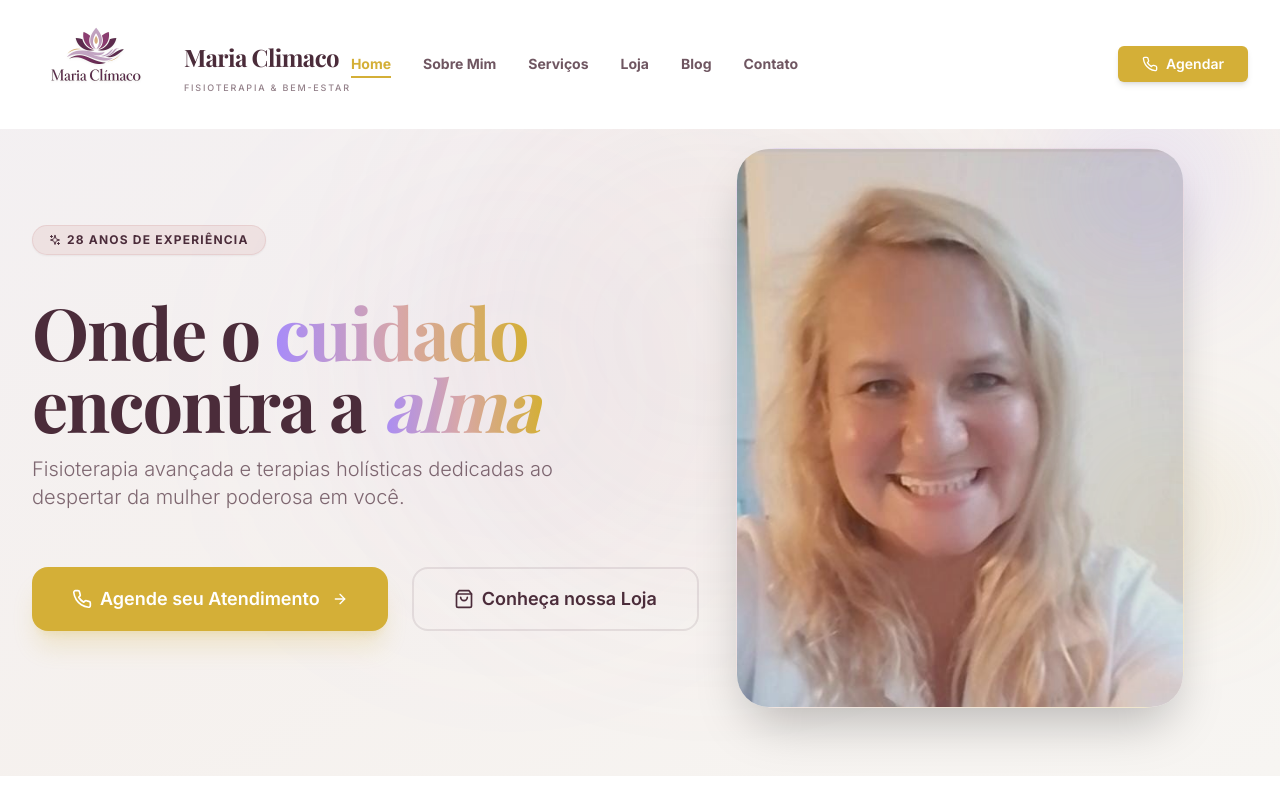
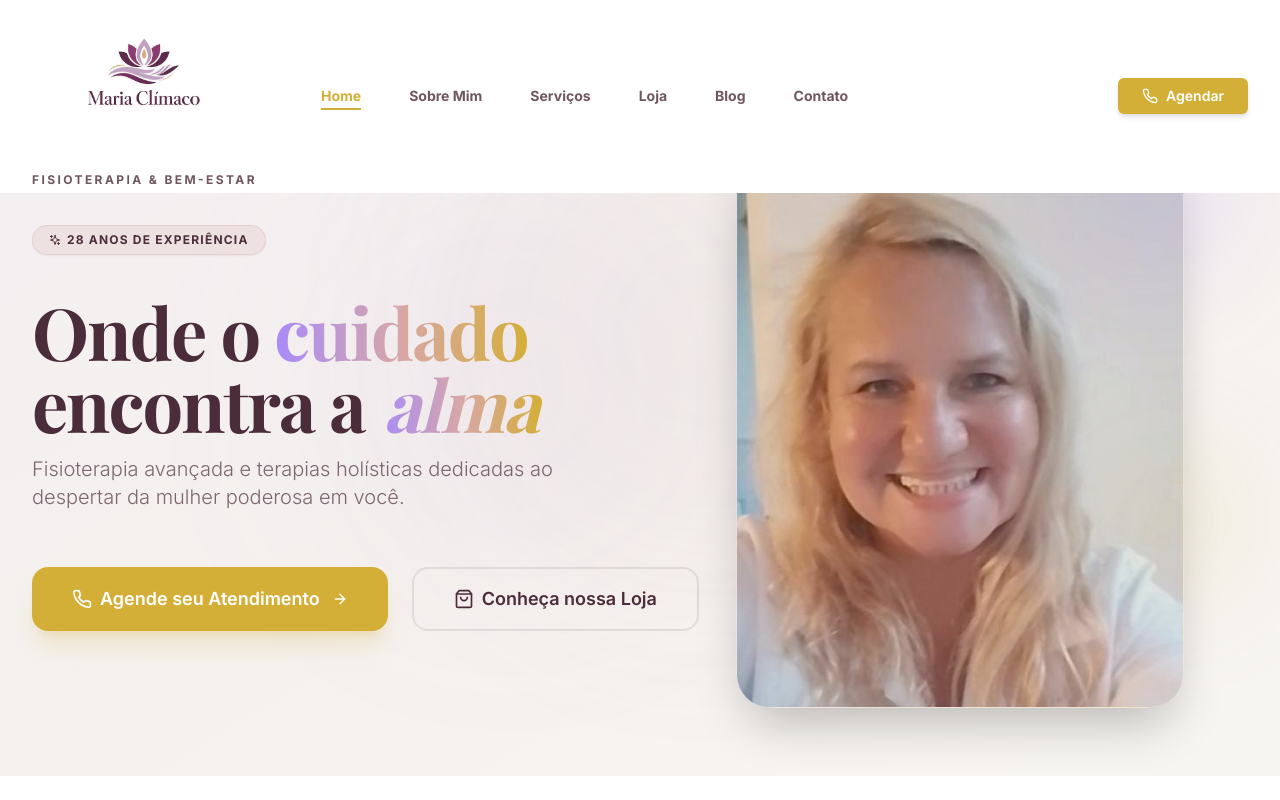
Before and after one commit to leo-schlanger/maria-climaco, a React (Vite) app: page / in a window 1280 px wide. Shown: the top 800 px of the page. Built offline with nearby package versions, Linux system fonts and the light colour scheme.

Commit message:
feat: Add a new responsive Header component, configure deployment rewrites/redirects, and update Open Graph meta tags.

```diff
--- a/index.html
+++ b/index.html
@@ -17,12 +17,12 @@
 
   <!-- Open Graph / Facebook -->
   <meta property="og:type" content="website" />
-  <meta property="og:url" content="https://mariaclimaco.com.br/" />
+  <meta property="og:url" content="/" />
   <meta property="og:title" content="Maria Climaco | Fisioterapeuta & Terapeuta do Feminino" />
   <meta property="og:description"
     content="Especialista em Fisioterapia e Terapias do Feminino com 28 anos de experiência. Transforme sua saúde e bem-estar com cuidados integrais e humanizados." />
-  <meta property="og:image" content="https://mariaclimaco.com.br/logo.png" />
-  <meta property="og:image:secure_url" content="https://mariaclimaco.com.br/logo.png" />
+  <meta property="og:image" content="/logo.png" />
+  <meta property="og:image:secure_url" content="/logo.png" />
   <meta property="og:image:type" content="image/png" />
   <meta property="og:image:width" content="1200" />
   <meta property="og:image:height" content="630" />
@@ -30,11 +30,11 @@
 
   <!-- Twitter -->
   <meta property="twitter:card" content="summary_large_image" />
-  <meta property="twitter:url" content="https://mariaclimaco.com.br/" />
+  <meta property="twitter:url" content="/" />
   <meta property="twitter:title" content="Maria Climaco | Fisioterapeuta & Terapeuta do Feminino" />
   <meta property="twitter:description"
     content="Fisioterapia, Estética e Terapias do Feminino com 28 anos de experiência." />
-  <meta property="twitter:image" content="https://mariaclimaco.com.br/logo.png" />
+  <meta property="twitter:image" content="/logo.png" />
 
   <!-- Google Fonts -->
   <link rel="preconnect" href="https://fonts.googleapis.com" />
@@ -49,7 +49,7 @@
       "@context": "https://schema.org",
       "@type": "LocalBusiness",
       "name": "Maria Climaco - Fisioterapia e Terapias",
-      "image": "https://mariaclimaco.com.br/logo.png",
+      "image": "/logo.png",
       "description": "Fisioterapeuta & Terapeuta do Feminino com 28 anos de experiência em fisioterapia ortopédica, estética avançada e terapias energéticas.",
       "address": {
         "@type": "PostalAddress",
--- a/src/components/layout/Header.jsx
+++ b/src/components/layout/Header.jsx
@@ -37,25 +37,22 @@ export default function Header() {
                 }`}
         >
             <nav className="container-custom" aria-label="Global">
-                <div className="flex items-center justify-between h-24 md:h-32 transition-all duration-500">
+                <div className="flex items-center justify-between h-32 md:h-48 transition-all duration-500">
                     {/* Logo */}
-                    <div className="flex items-center">
-                        <Link to="/" className="flex items-center space-x-6 group outline-none">
+                    <div className="flex items-center mr-8 xl:mr-16">
+                        <Link to="/" className="flex flex-col items-center group outline-none">
                             <div className="relative flex-shrink-0">
                                 <img
                                     src="/logo.png"
                                     alt="Maria Climaco"
-                                    className="h-20 md:h-32 w-auto group-hover:scale-105 transition-all duration-500 drop-shadow-sm"
+                                    className="h-24 md:h-40 w-auto group-hover:scale-105 transition-all duration-500 drop-shadow-sm"
                                 />
                                 {scrolled && (
                                     <div className="absolute -bottom-1 -right-1 h-3 w-3 bg-dourado rounded-full border-2 border-white animate-pulse" />
                                 )}
                             </div>
-                            <div className="flex flex-col pt-1 md:pt-2">
-                                <span className="font-playfair text-xl md:text-2xl font-bold text-ameixa group-hover:text-dourado transition-colors duration-300 tracking-tight leading-none">
-                                    Maria Climaco
-                                </span>
-                                <span className="text-[9px] uppercase tracking-[0.2em] text-ameixa/60 font-medium mt-2">
+                            <div className="flex flex-col items-center mt-2">
+                                <span className="text-[10px] md:text-xs uppercase tracking-[0.2em] text-ameixa/80 font-bold whitespace-nowrap">
                                     Fisioterapia & Bem-estar
                                 </span>
                             </div>
@@ -63,7 +60,7 @@ export default function Header() {
                     </div>
 
                     {/* Desktop navigation */}
-                    <div className="hidden lg:flex lg:gap-x-6 xl:gap-x-8 lg:items-center h-full mx-auto">
+                    <div className="hidden lg:flex lg:gap-x-8 xl:gap-x-12 lg:items-center h-full mx-auto">
                         {navigation.map((item) => (
                             <Link
                                 key={item.name}
```
Also changed, not shown: vercel.json (added), 1 other file (tests, documents, lock files or other folders).
